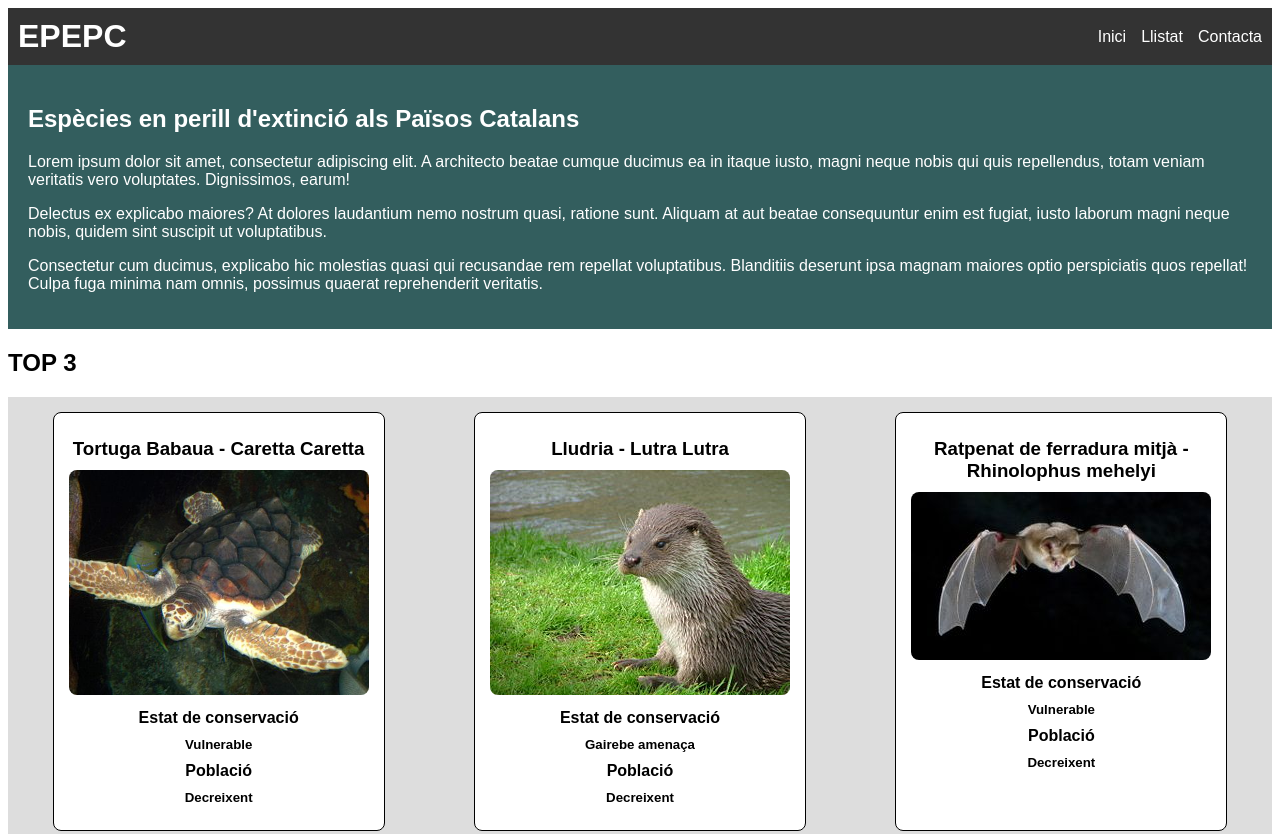
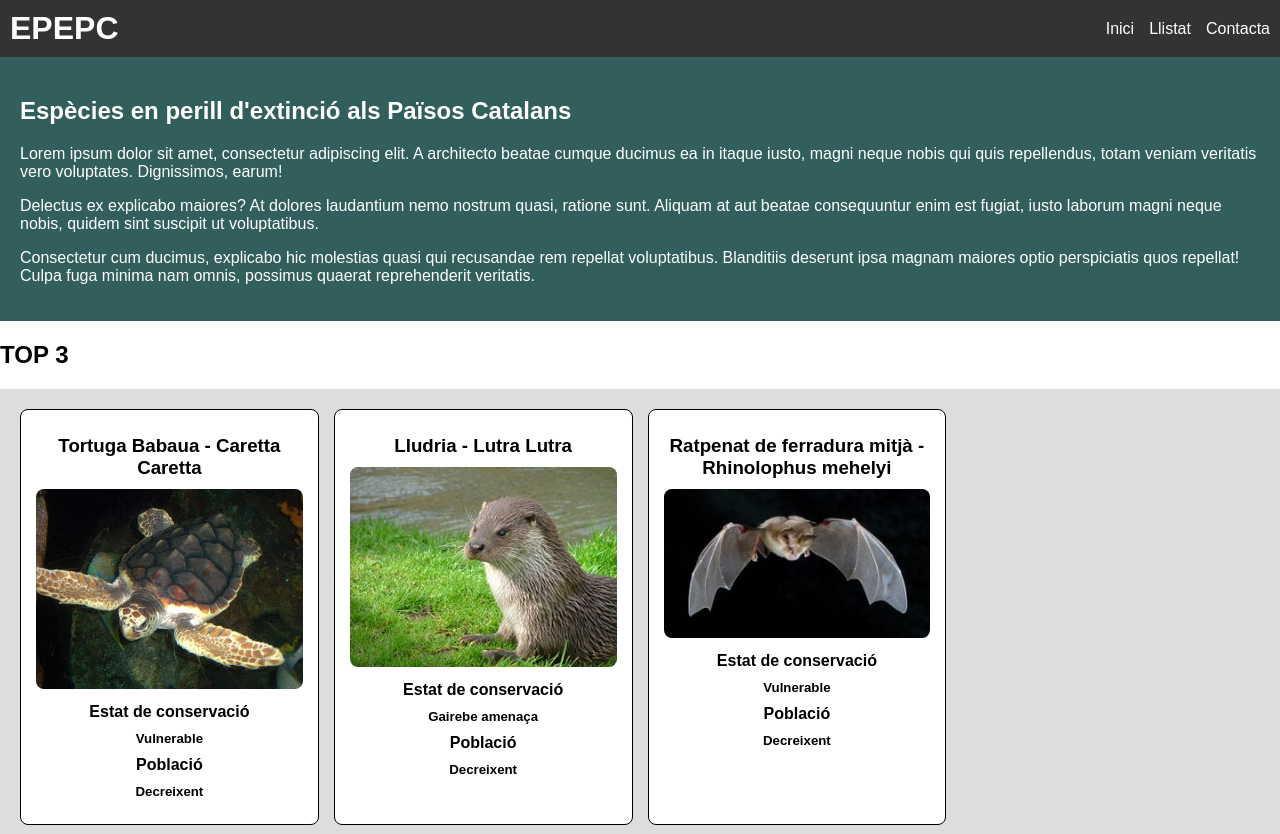
Before and after one commit to YerayRodriguezLopez/M04EspeciesEnPerillExtincioCSS, a plain HTML site: page index.html in a window 1280 px wide. Shown: the top 834 px of the page. Drawn offline with Linux system fonts and the light colour scheme.

Commit message:
CssTerminado

```diff
--- a/CSS/especies.css
+++ b/CSS/especies.css
@@ -1,14 +1,20 @@
 body {
     font-family: Arial, sans-serif;
+    margin: 0;
+    padding: 0;
 }
 
-ul{
-    list-style-type: none;
+/* Grid para el contenedor principal */
+body {
+    display: grid;
+    grid-template-rows: auto 1fr auto;
+    grid-template-columns: 1fr;
+    min-height: 100vh;
 }
 
 .cabezera {
-    display: flex;
-    justify-content: space-between;
+    display: grid;
+    grid-template-columns: auto 1fr;
     align-items: center;
     background-color: #333;
     color: #fff;
@@ -24,6 +30,7 @@ ul{
     margin: 0;
     padding: 0;
     display: flex;
+    justify-content: flex-end;
 }
 
 .menu li {
@@ -39,23 +46,22 @@ ul{
     color: white;
     padding: 20px;
     background: #335e5e;
+    grid-column: 1 / -1; /* Toma todo el ancho */
 }
 
 #listaAnimales {
-    display: flex;
-    flex-wrap: wrap;
-    justify-content: space-around;
-    padding: 0;
+    display: grid;
+    grid-template-columns: repeat(auto-fill, minmax(250px, 1fr));
+    gap: 15px;
+    padding: 20px;
+    background-color: #dddddd;
     list-style-type: none;
-    background-color: #dddddd;
 }
 
 .animals {
-    width: 300px;
     border: 1px solid #000000;
     border-radius: 8px;
     padding: 15px;
-    margin: 15px;
     text-align: center;
     background: #fff;
     color: #000;
@@ -85,6 +91,9 @@ footer {
     background-color: #333;
     color: #fff;
     text-align: center;
+    display: grid;
+    grid-template-columns: repeat(auto-fit, minmax(250px, 1fr));
+    gap: 20px;
 }
 
 footer a {
```
